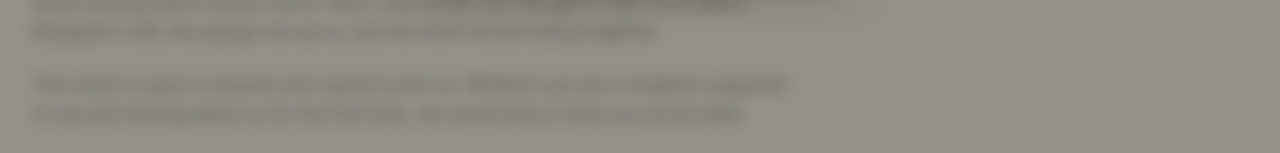
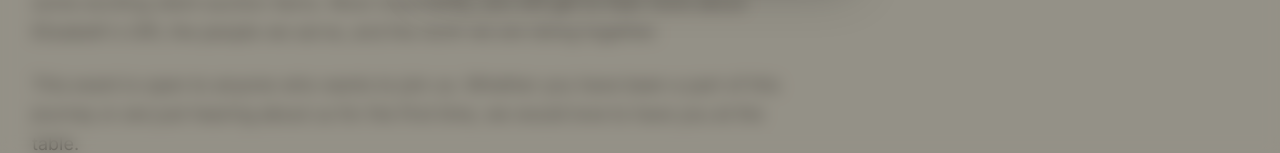
Before and after one commit to smithstephen891-arch/EG-website, a Next.js app: page /events in a window 1280 px wide. Shown: the part 647-800 px from the top of the page. Built offline with nearby package versions, Linux system fonts and the light colour scheme; a web font is replaced by a local one.

Commit message:
Update benefit dinner description with revised second paragraph

```diff
--- a/src/app/events/page.tsx
+++ b/src/app/events/page.tsx
@@ -47,9 +47,9 @@ export default function EventsPage() {
               Gift, the people we serve, and the work we are doing together.
             </p>
             <p className="text-charcoal/70 text-lg leading-relaxed mb-6">
-              This event is open to anyone who wants to join us. Whether you are a
-              longtime supporter or are just hearing about us for the first time, we
-              would love to have you at the table.
+              This event is open to anyone who wants to join us. Whether you have
+              been a part of this journey or are just hearing about us for the first
+              time, we would love to have you at the table.
             </p>
             <p className="text-charcoal/70 text-lg leading-relaxed mb-8">
               Children are welcome. Ages 0–5 eat free and we have reduced tickets
```
